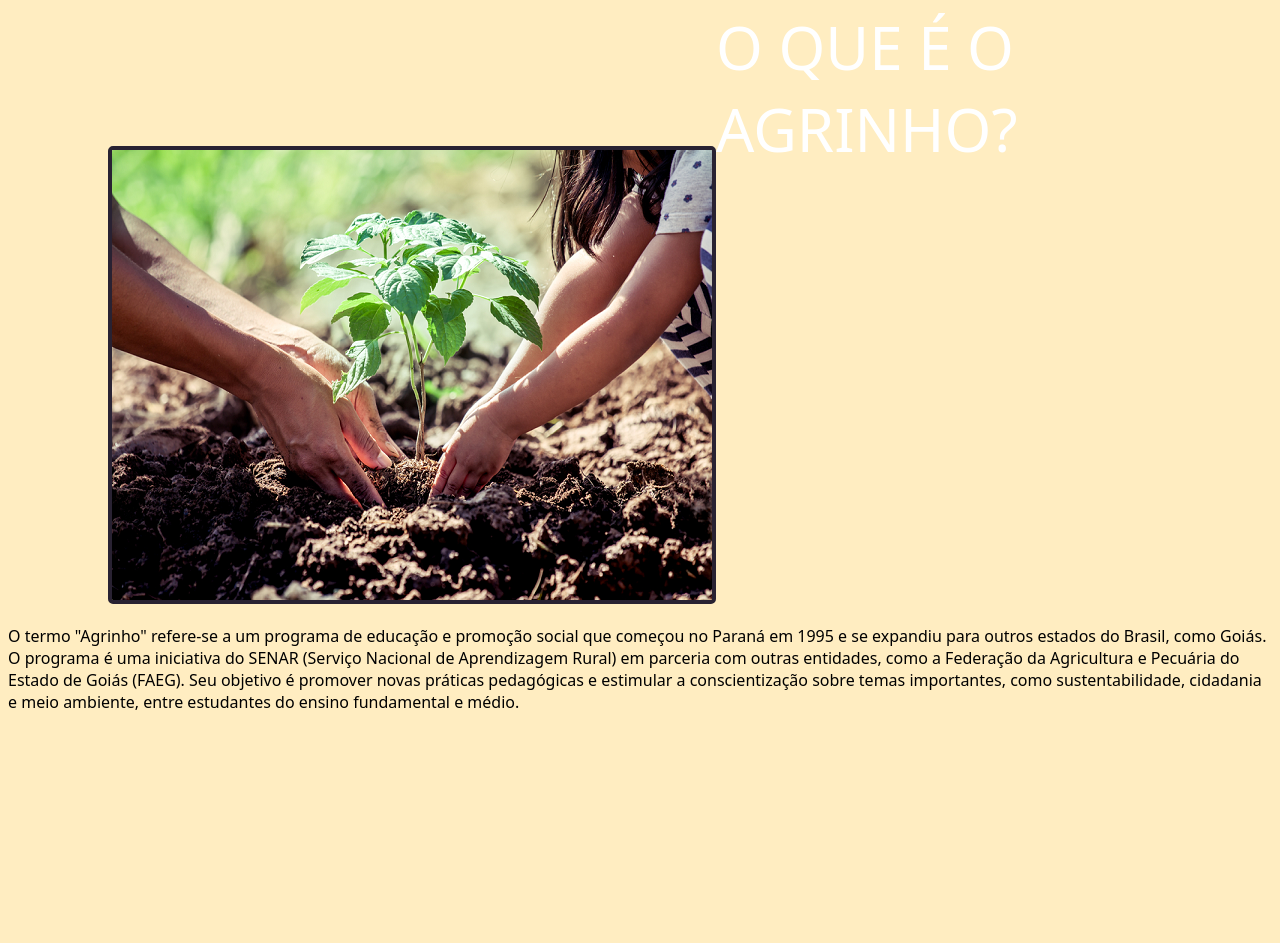
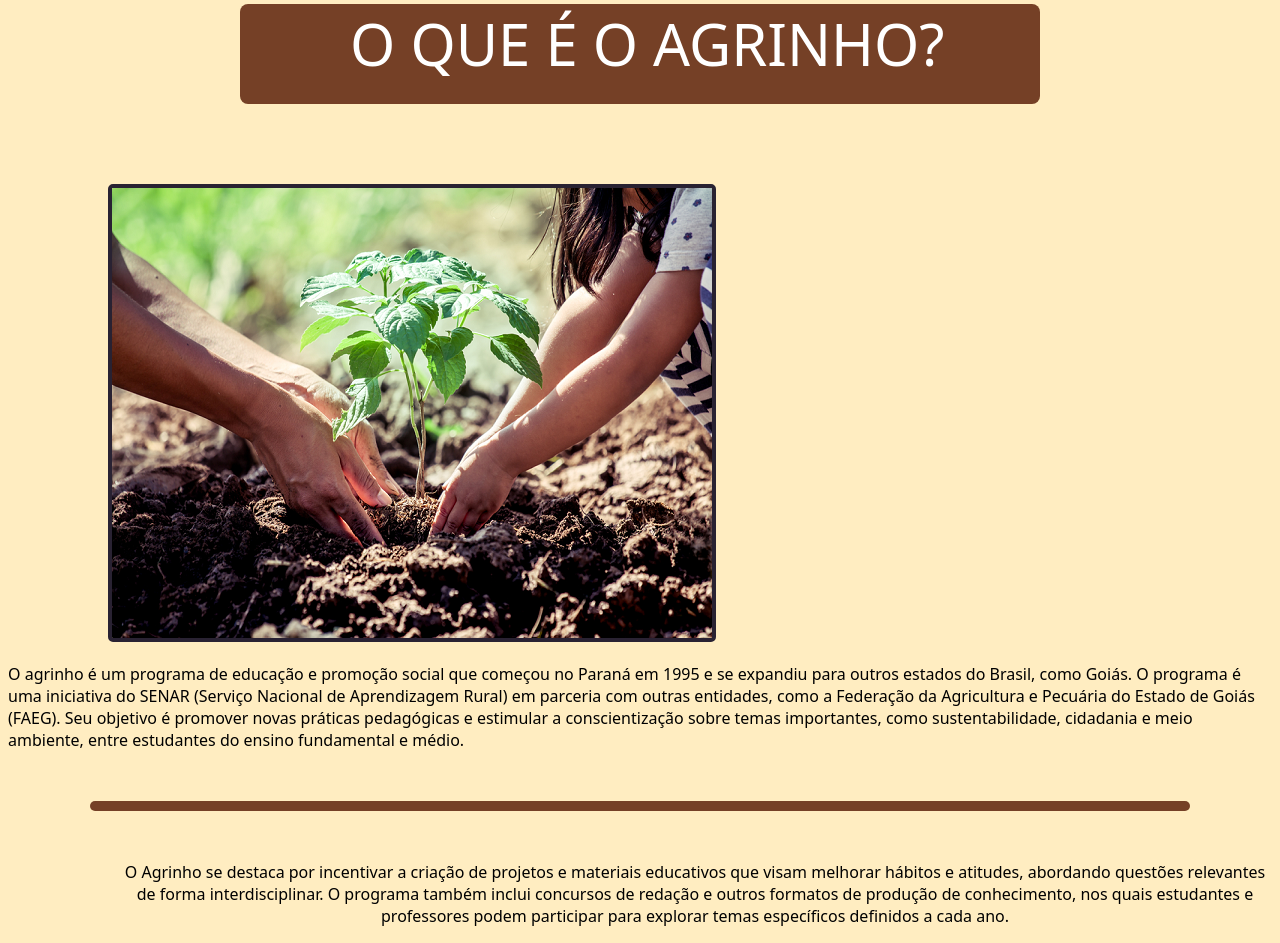
Before and after one commit to kaeferino/site.agrinho, a plain HTML site: page index.html in a window 1280 px wide. Shown: the part 172-1115 px from the top of the page. Before the commit the page ends 901 px from the top, so only its background shows below. Drawn offline with Linux system fonts and the light colour scheme.

Commit message:
Add files via upload

```diff
--- a/index.html
+++ b/index.html
@@ -11,10 +11,16 @@
  <header class="cabecalho">
 
  </header>
+ <div class="cube">
+ <p class="titulo">O QUE É O AGRINHO?</p>
+ </div>
+
  <div class="dutyf">
  <img class="imagem1" src="img/Capa1097.png" alt="pranta">
-      <p class="titulo">O QUE É O AGRINHO?</p>
  </div>
-     <p class="texto"> O termo "Agrinho" refere-se a um programa de educação e promoção social que começou no Paraná em 1995 e se expandiu para outros estados do Brasil, como Goiás. O programa é uma iniciativa do SENAR (Serviço Nacional de Aprendizagem Rural) em parceria com outras entidades, como a Federação da Agricultura e Pecuária do Estado de Goiás (FAEG). Seu objetivo é promover novas práticas pedagógicas e estimular a conscientização sobre temas importantes, como sustentabilidade, cidadania e meio ambiente, entre estudantes do ensino fundamental e médio.</p>
+ <p class="texto"> O agrinho é um programa de educação e promoção social que começou no Paraná em 1995 e se expandiu para outros estados do Brasil, como Goiás. O programa é uma iniciativa do SENAR (Serviço Nacional de Aprendizagem Rural) em parceria com outras entidades, como a Federação da Agricultura e Pecuária do Estado de Goiás (FAEG). Seu objetivo é promover novas práticas pedagógicas e estimular a conscientização sobre temas importantes, como sustentabilidade, cidadania e meio ambiente, entre estudantes do ensino fundamental e médio.</p>
+
+ <div class="lina"></div>
+ <p class="texto2">O Agrinho se destaca por incentivar a criação de projetos e materiais educativos que visam melhorar hábitos e atitudes, abordando questões relevantes de forma interdisciplinar. O programa também inclui concursos de redação e outros formatos de produção de conhecimento, nos quais estudantes e professores podem participar para explorar temas específicos definidos a cada ano.</p>
  </body>
 </html>
--- a/style.css
+++ b/style.css
@@ -5,7 +5,7 @@ body{
 
    .imagem1 {
     width: 600px;
-    margin-top: 200px;
+    margin-top: 30px;
     margin-bottom: 0px;
     margin-left:100px;
     margin-right: 0px;
@@ -29,14 +29,36 @@ body{
    }
    .titulo {
     color: #ffffff;
-    font-size: 60px; /* define o tamanho da fonte */
+    font-size: 58px; /* define o tamanho da fonte */
     font-family: system-ui, -apple-system, BlinkMacSystemFont, 'Segoe UI', Roboto, Oxygen, Ubuntu, Cantarell, 'Open Sans', 'Helvetica Neue', sans-serif;
 
     margin-top: px;
-    margin-bottom: px;
-    margin-left: px;
+    margin-bottom:px;
+    margin-left: 110px;
     margin-right: px;
    }
    .dutyf {
     display: inline-flex;
    }
+   .cube {
+    width: 800px;
+    height: 100px;
+    background-color: #754026;
+    border-radius: 8px;
+    margin: 50px auto; /* Centraliza o cubo na página */
+    }
+
+    .lina {
+    width: 1100px;
+    height: 10px;
+    background-color: #754026;
+    border-radius: 8px;
+    margin: 50px auto; /* Centraliza o cubo na página */
+    }
+   .texto2 {
+    margin-top: px;
+    margin-bottom:px;
+    margin-left: 110px;
+    margin-right: px;
+    text-align: center;
+   }
```
Lines whose indentation alone changed are shown as unchanged.
